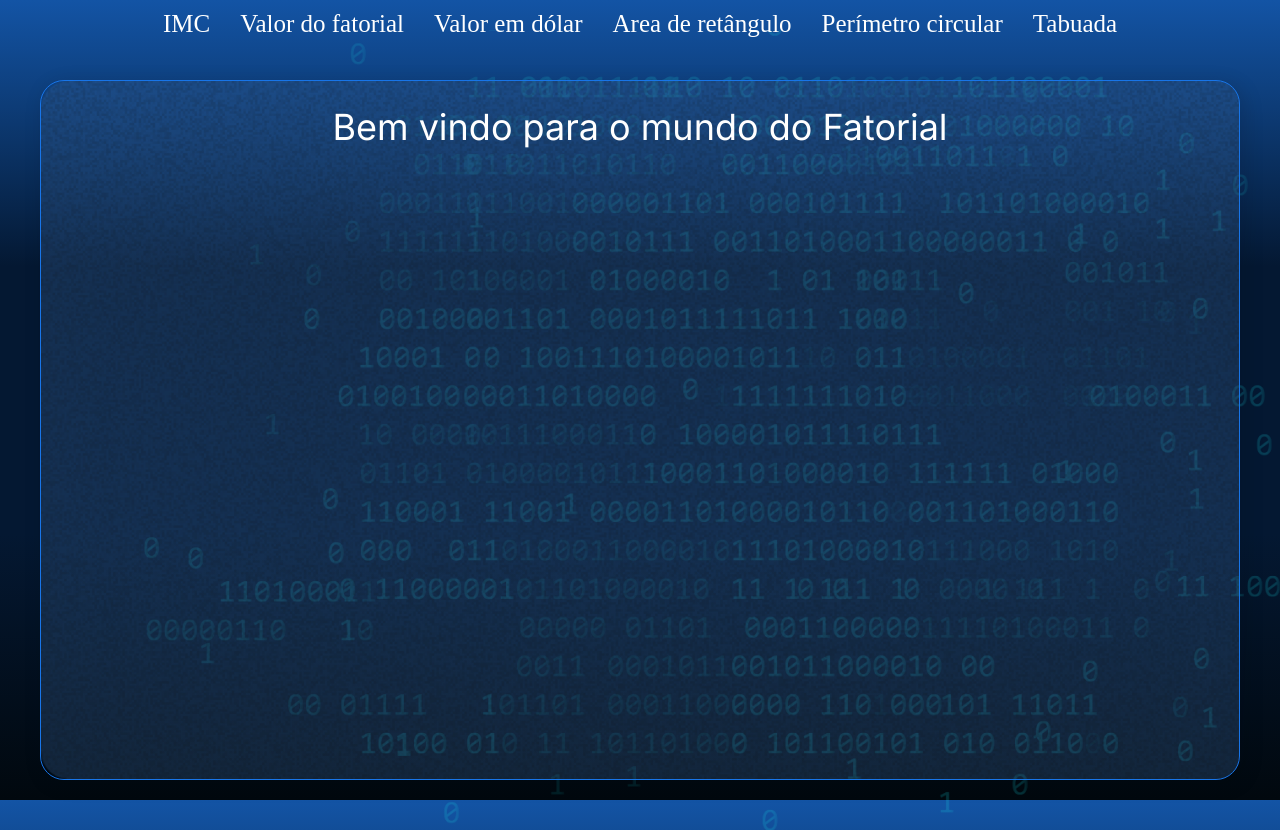
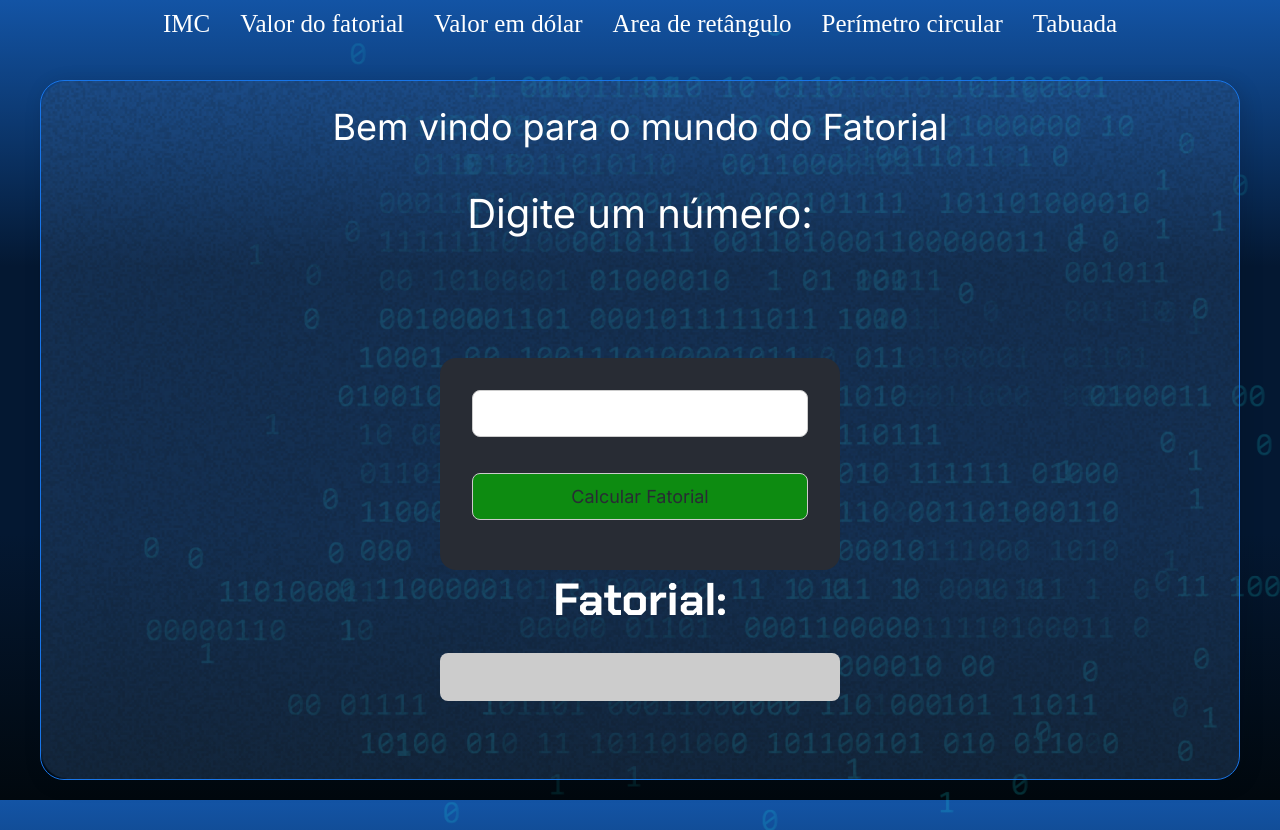
Before and after one commit to dionlucas10/projeto-teste, a plain HTML site: page fatorial.html in a window 1280 px wide. Drawn offline with Linux system fonts and the light colour scheme; files whose address does not match are found by name.

Commit message:
fatorial adicionado

```diff
--- a/fatorial.html
+++ b/fatorial.html
@@ -9,6 +9,7 @@
     <link href="https://fonts.googleapis.com/css2?family=Chakra+Petch:wght@700&family=Inter:wght@400;700&display=swap"
         rel="stylesheet">
     <link rel="stylesheet" href="style.css">
+    <link rel="stylesheet" href="style/fatorial.css">
     <title>Desafio JS</title>
 </head>
 
@@ -42,14 +43,24 @@
             <div class="container__conteudo">
                 <h2>Bem vindo para o mundo do Fatorial</h2>
                 <div class="container__informacoes">
-                    <div class="container__texto">
+                    <h2 class="titulo-fatorial">Digite um número:</h2>
+                    <div class="fatorial">
+                        <div class="fatorial-numero">
+                            <input id="numero" type="number" class="botao-fatorial">
+                            <button onclick="calcularFatorial()" class="botao-fatorial back">Calcular Fatorial</button>
+                        </div>
+
+                        <div class="fatorial-resultado">
+                            <h1 class="resultado">Fatorial:</h1>
+                            <p id="resultado-fato" class="resultado-fatorial"></p>
+                        </div>
                     </div>
 
                 </div>
             </div>
         </div>
     </main>
-    <script src="app.js" defer></script>
+    <script src="fatorial.js" defer></script>
 </body>
 
 </html>
--- /dev/null
+++ b/fatorial.js
@@ -0,0 +1,19 @@
+function calcularFatorial() {
+    let numero = parseInt(document.getElementById("numero").value);
+    let resultado;
+
+    if (numero < 0) {
+        alert("Por favor, insira um número não negativo.");
+        return;
+    } else if (numero === 0) {
+        resultado = 1;
+    } else {
+        let fatorial = 1;
+        for (let i = 1; i <= numero; i++) {
+            fatorial *= i;
+        }
+        resultado = fatorial;
+    }
+
+    document.getElementById('resultado-fato').textContent = resultado;
+}
--- /dev/null
+++ b/style/fatorial.css
@@ -0,0 +1,38 @@
+.fatorial {
+    text-align: center;
+    color: white;
+    font-family: 'Inter', sans-serif;
+}
+
+.titulo-fatorial {
+    font-size: 2.5em;
+    margin: 1em 0 3em 0;
+}
+
+.fatorial-numero {
+    background-color: #282c34;
+    border-radius: 16px;
+    padding: 2em;
+    max-width: 400px;
+    margin: 0 auto;
+}
+
+.botao-fatorial {
+    width: 100%;
+    padding: 12px;
+    font-size: 18px;
+    border-radius: 8px;
+    border: 1px solid #ccc;
+    margin-bottom: 1em;
+    color: #282c34;
+}
+
+.resultado-fatorial {
+    font-size: 1.5em;
+    margin-top: 1em;
+    font-weight: bold;
+    background-color: #ccc;
+    padding: 1em;
+    border-radius: 8px;
+    color: #282c34;
+}
```
